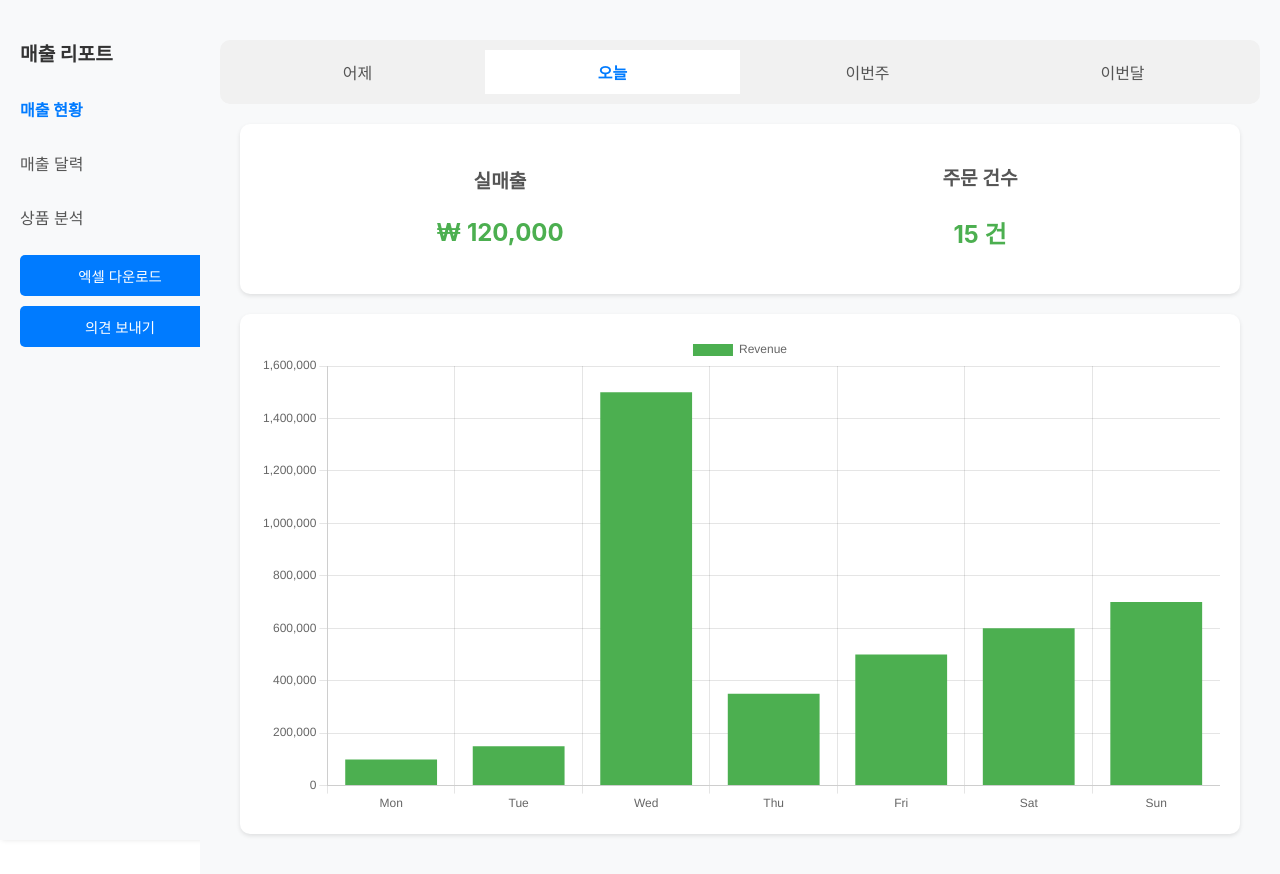
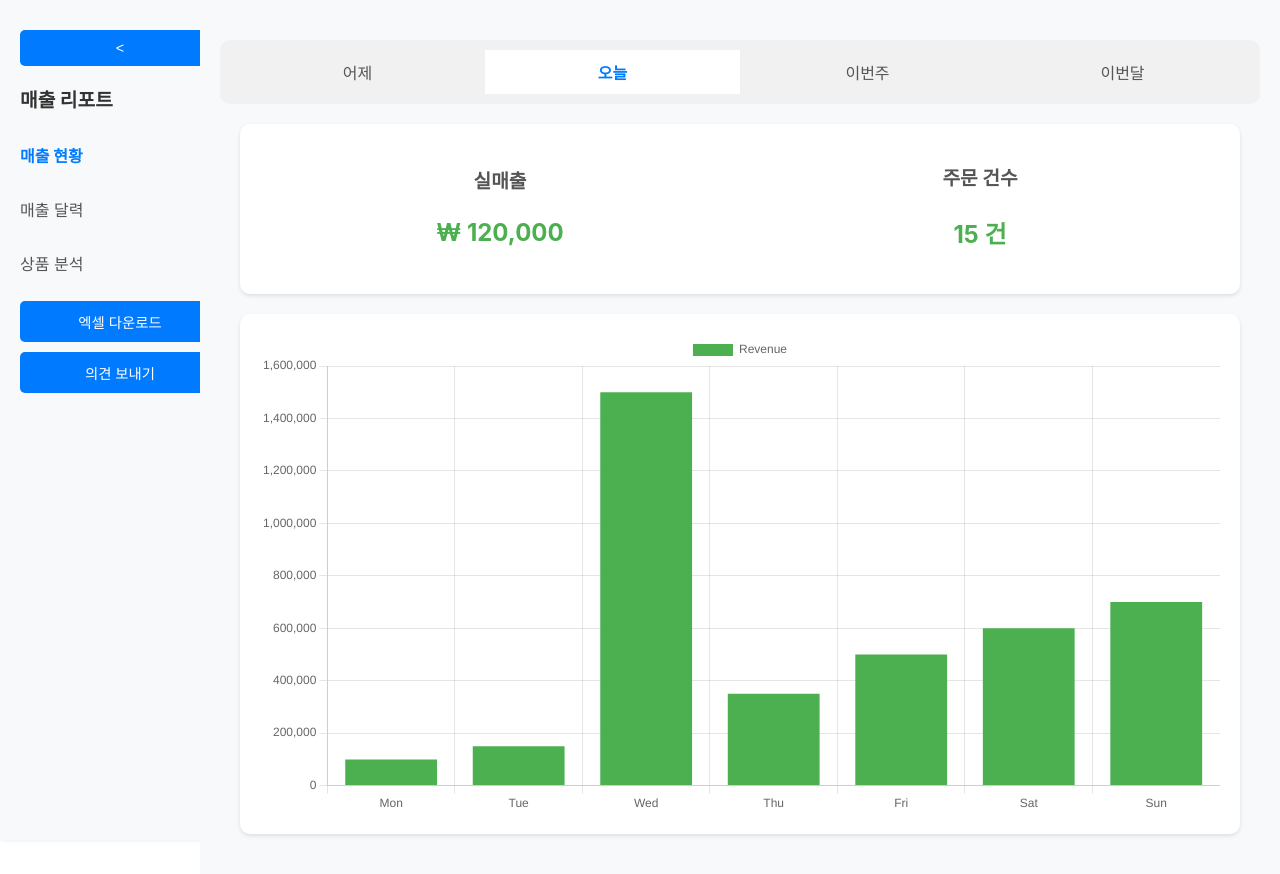
Before and after one commit to n90425/EzPOS, a React (Create React App) app in the folder frontend/: page /sales-summary in a window 1280 px wide. Built offline with nearby package versions, Linux system fonts and the light colour scheme; no server answers.

Commit message:
[feat] 이전 페이지로 가는 버튼 추가(css 수정 필요)

```diff
--- a/frontend/src/components/SaleSummary/Sidebar.js
+++ b/frontend/src/components/SaleSummary/Sidebar.js
@@ -1,9 +1,15 @@
 import React from "react";
+import { useNavigate } from "react-router-dom";
 import "../../css/salesummary/sidebar.css";
 
 function Sidebar() {
+
+    const navigate = useNavigate();
     return (
         <div className="sidebar">
+            <button className="back-button" onClick={() => navigate(-1)}>
+                &lt;
+            </button>
             <h3>매출 리포트</h3>
             <ul>
                 <li className="active">매출 현황</li>
--- a/frontend/src/css/salesummary/sidebar.css
+++ b/frontend/src/css/salesummary/sidebar.css
@@ -51,3 +51,21 @@
 .sidebar button:hover {
     background-color: #0056b3;
 }
+
+
+/* 이전 페이지로 가는 버튼 */
+
+.back-button {
+    display: inline-block;
+    font-size: 1.5rem;
+    color: #007bff;
+    background: none;
+    border: none;
+    cursor: pointer;
+    margin-bottom: 20px;
+    transition: color 0.3s ease;
+}
+
+.back-button:hover {
+    color: #0056b3;
+}
```
